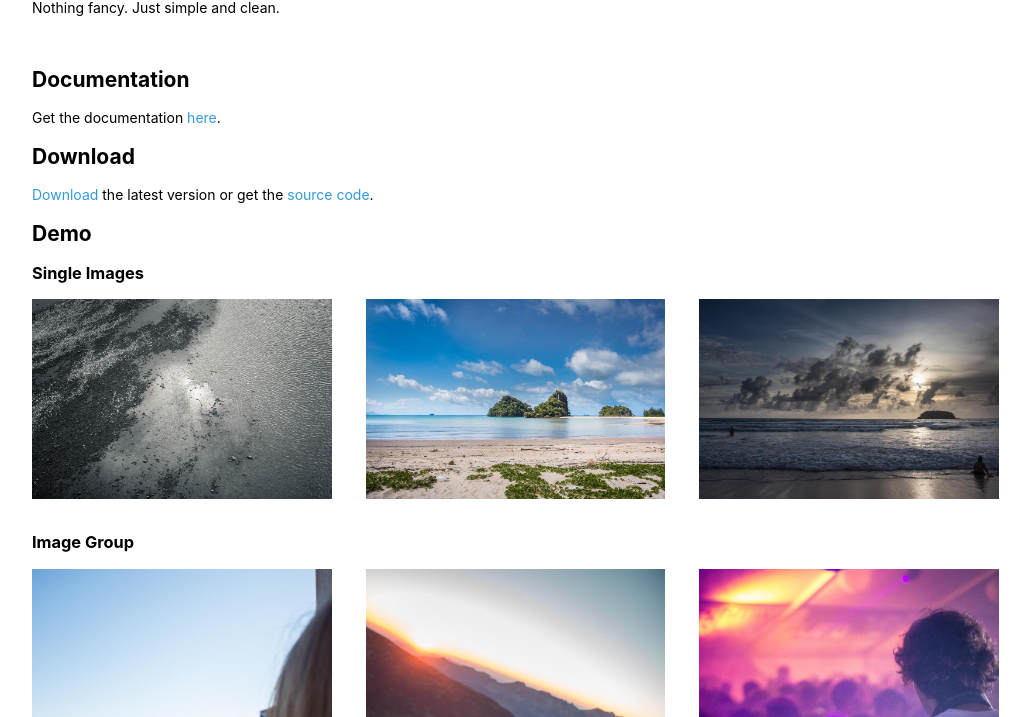
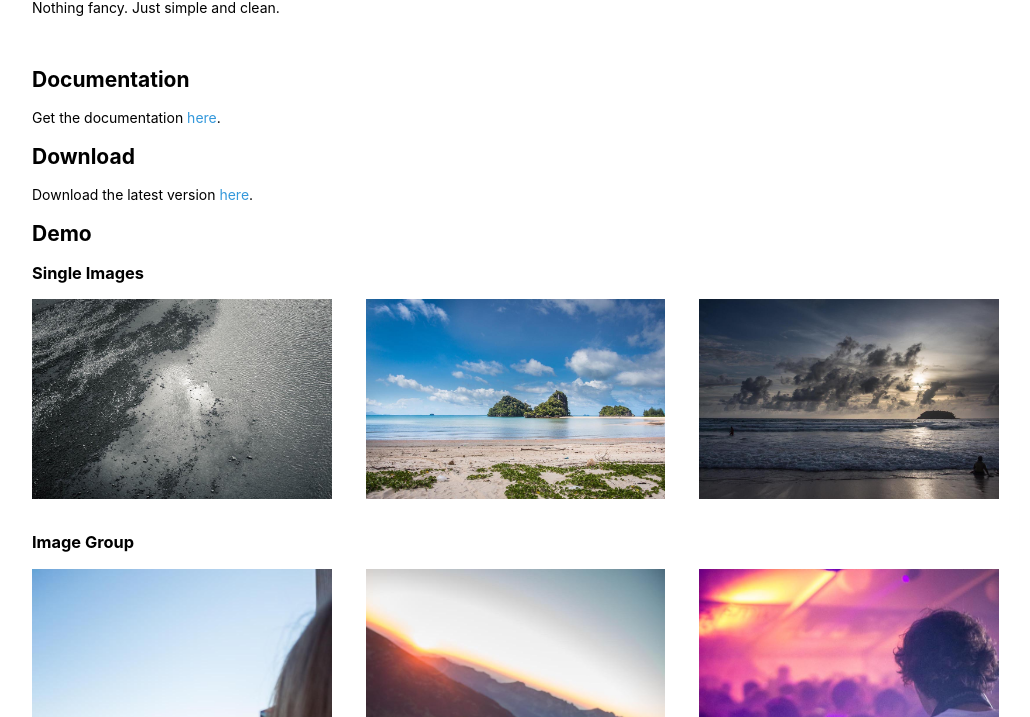
Before and after one commit to oliverschwendener/lumos, a website with bundled scripts: page index.html in a window 1280 px wide. Shown: the part 83-800 px from the top of the page, without its empty margins (108-1138 px from the left). Built offline with nearby package versions, Linux system fonts and the light colour scheme.

Commit message:
Fixed broken download link on demo site

```diff
--- a/index.html
+++ b/index.html
@@ -26,7 +26,7 @@
 
             <h2>Download</h2>
             <p>
-                <a href="/zip/lumos-latest.zip">Download</a> the latest version or get the <a href="https://github.com/oliverschwendener/lumos">source code</a>.
+                Download the latest version <a href="https://github.com/oliverschwendener/lumos">here</a>.
             </p>
             <h2>Demo</h2>
             <h3>Single Images</h3>
```
